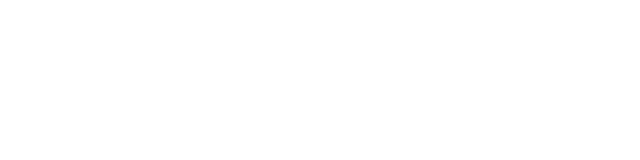
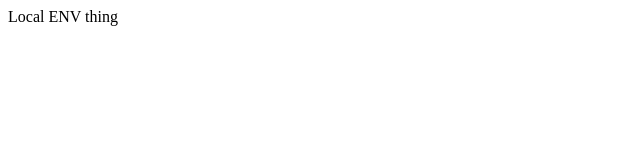
Before and after one commit to YohanesDemissie/texas-bbq-pages, a React (Create React App) app: page / in a window 1280 px wide. Shown: the top 160 px of the page, without its empty margins (0-640 px from the left). Built offline with nearby package versions, Linux system fonts and the light colour scheme.

Commit message:
trying again

```diff
--- a/src/App.js
+++ b/src/App.js
@@ -4,9 +4,8 @@
 
 function App() {
   return (
-
     <Router history={history} basename={process.env.PUBLIC_URL}>
-        <Route to={Home} href="/" />
+        <Route exact path="/" component={Home} />
       </Router>
 
   );
```
